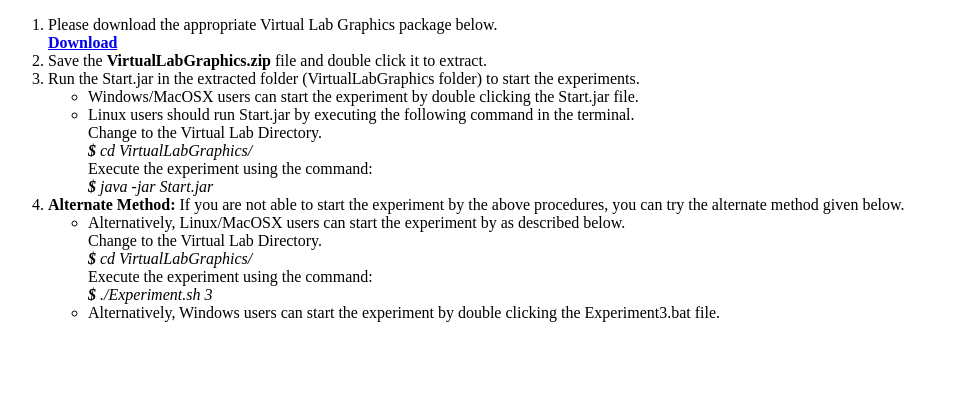
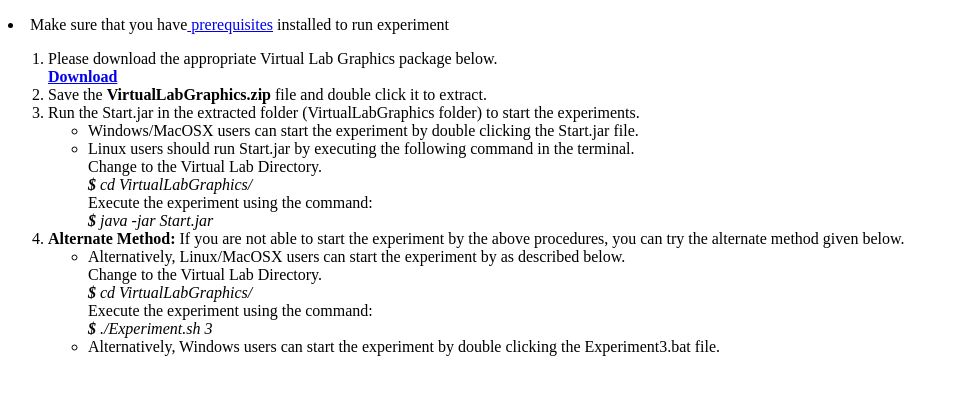
Before and after one commit to IIITHstud/exp-transformations-rotation-iiith, a plain HTML site: page experiment/simulation/index.html in a window 1280 px wide. Shown: the whole page, without its empty margins (0-959 px from the left). Drawn offline with Linux system fonts and the light colour scheme.

Commit message:
updated prerequisites link

```diff
--- a/experiment/simulation/index.html
+++ b/experiment/simulation/index.html
@@ -5,7 +5,12 @@
     <link rel="stylesheet" href="./css/main.css">
 </head>
 <body>
+
 		<!-- Your code goes here-->
+
+     <p><li>Make sure that you have<a href="../../../Introduction.html" target="_PARENT"> prerequisites</a> installed to run experiment</li> </p>
+
+
      <ol>
 	 <li> Please download the appropriate Virtual Lab Graphics package below. <br />
               <b><a href="VirtualLabGraphics.zip">Download</a></b> <br />
```
